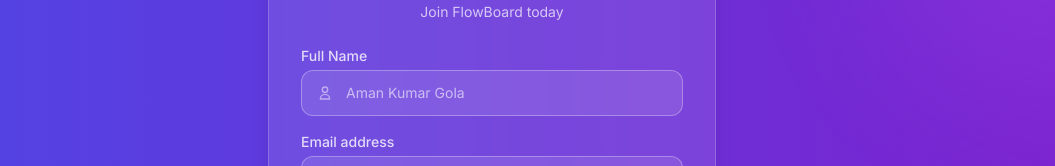
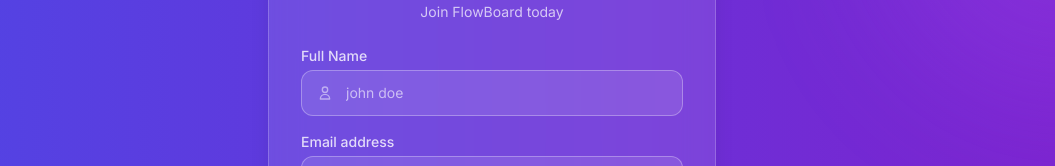
Before and after one commit to Aman-kumar-gola-2006/flowboard-frontend, an Angular app: page /register in a window 1280 px wide. Shown: the part 155-321 px from the top of the page, without its empty margins (148-1203 px from the left). Built offline with nearby package versions, Linux system fonts and the light colour scheme.

Commit message:
Final Update

```diff
--- a/angular.json
+++ b/angular.json
@@ -24,7 +24,11 @@
             "tsConfig": "tsconfig.app.json",
             "assets": ["src/favicon.ico", "src/assets"],
             "styles": ["src/styles.css"],
-            "scripts": []
+            "scripts": [],
+            "allowedCommonJsDependencies": [
+              "@stomp/stompjs",
+              "sockjs-client"
+            ]
           },
           "configurations": {
             "production": {
--- a/src/app/components/register/register.component.html
+++ b/src/app/components/register/register.component.html
@@ -52,7 +52,7 @@
             type="text"
             name="fullName"
             [(ngModel)]="fullName"
-            placeholder="Aman Kumar Gola"
+            placeholder="john doe"
             class="input-field pl-11 py-3 text-sm"
             required
           />
```
